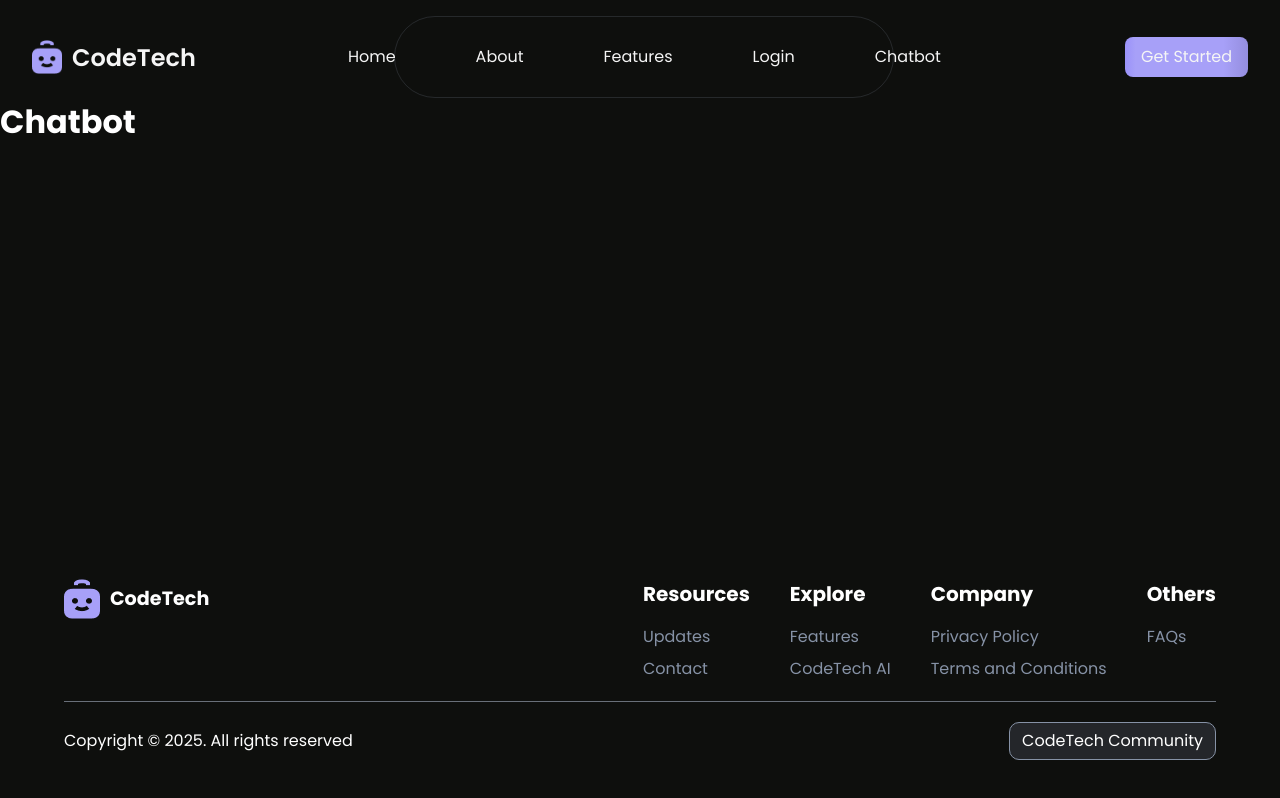
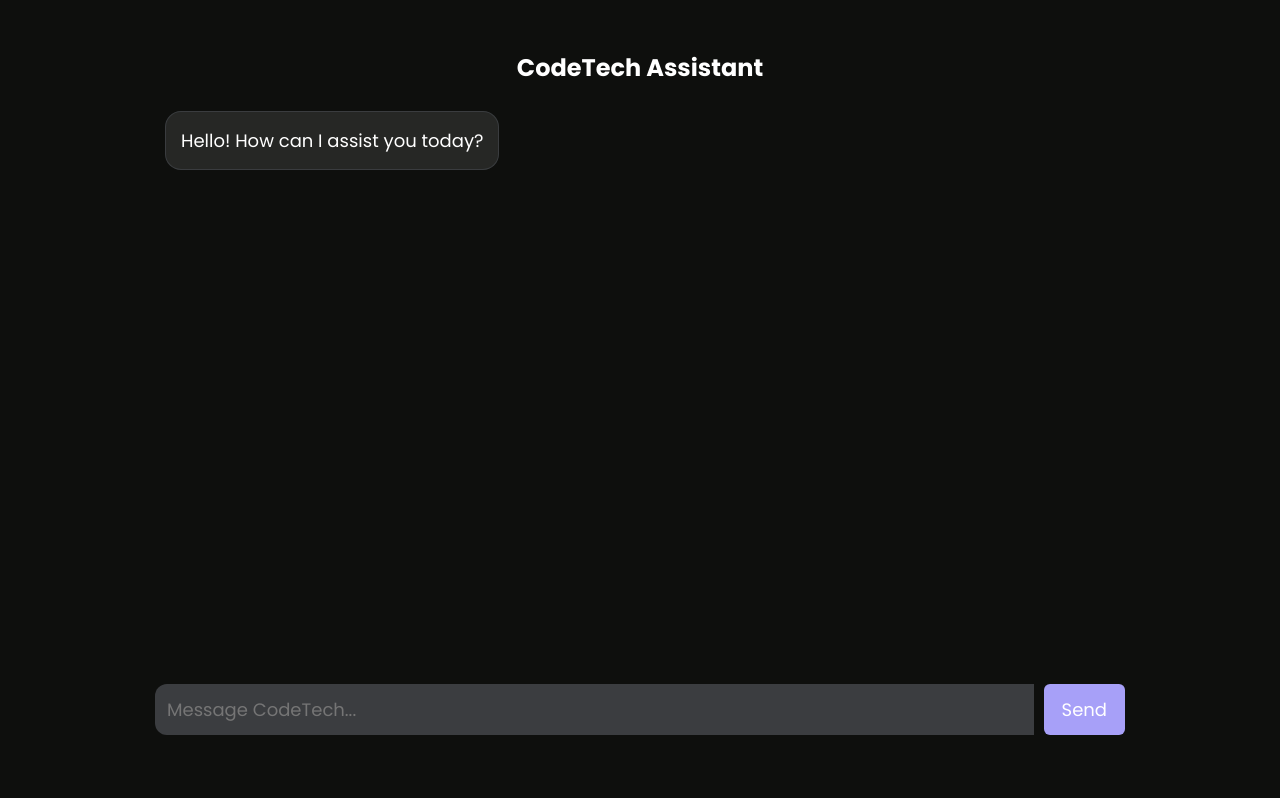
Before and after one commit to kkaushik03/SmartPost, a React (Create React App) app in the folder smartpost/: page /chatbot in a window 1280 px wide. Built offline with nearby package versions, Linux system fonts and the light colour scheme.

Commit message:
Implemented basic chatbot design

```diff
--- a/smartpost/src/App.jsx
+++ b/smartpost/src/App.jsx
@@ -21,7 +21,7 @@ function App() {
 
 function MainLayout() {
   const location = useLocation();
-  const hideOnPages = ["/login", "/signup"];
+  const hideOnPages = ["/login", "/signup", "/chatbot"];
 
   return (
     <div className="app-wrapper">
--- a/smartpost/src/components/Chatbot/Chatbot.jsx
+++ b/smartpost/src/components/Chatbot/Chatbot.jsx
@@ -1,12 +1,57 @@
-import React from 'react'
+import React, { useState } from "react";
+import "./chatbot.css";
 
-function Chatbot() {
+const Chatbot = () => {
+  const [messages, setMessages] = useState([
+    { text: "Hello! How can I assist you today?", sender: "bot" }
+  ]);
+  const [input, setInput] = useState("");
+
+  const responses = {
+    "hi": "Hello! How can I assist you?",
+    "bye": "Goodbye! Have a great day!",
+    "default": "I don't understand"
+  };
+
+  const sendMessage = () => {
+    if (!input.trim()) {
+      return;
+    }
+
+    setMessages([...messages, { text: input, sender: "user" }]);
+
+    setTimeout(() => {
+      const response = responses[input.toLowerCase()] || responses["default"];
+      setMessages(prev => [...prev, { text: response, sender: "bot" }]);
+    }, 500);
+
+    setInput("");
+  };
+
   return (
-    <div id="chatbot">
-        <h1>Chatbot</h1>
+    <div id="chatbot" className="chatbot-container">
+      <div className="chat-title">CodeTech Assistant</div>
 
+      <div className="chat-messages">
+        {messages.map((msg, index) => (
+          <div key={index} className={`chat-message ${msg.sender}`}>
+            <p>{msg.text}</p>
+          </div>
+        ))}
+      </div>
+
+      <div className="chat-input">
+        <input
+          type="text"
+          placeholder="Message CodeTech..."
+          value={input}
+          onChange={(e) => setInput(e.target.value)}
+          onKeyPress={(e) => e.key === "Enter" && sendMessage()}
+        />
+        <button onClick={sendMessage}>Send</button>
+      </div>
     </div>
-  )
-}
+  );
+};
 
-export default Chatbot
+export default Chatbot;
--- /dev/null
+++ b/smartpost/src/components/Chatbot/chatbot.css
@@ -0,0 +1,74 @@
+.chatbot-container {
+  width: 1000px;
+  height: 700px;
+  display: flex;
+  flex-direction: column;
+  position: absolute;
+  top: 50%;
+  left: 50%;
+  transform: translate(-50%, -50%);
+}
+
+.chat-title {
+    text-align: center;
+    font-weight: bold;
+    font-size: 24px;
+}
+
+/* Parent: hold all messages  */
+.chat-messages {
+  flex: 1;
+  padding: 25px;
+  display: flex;
+  flex-direction: column;
+  gap: 15px;
+  max-height: 600px;
+  overflow-y: auto;
+}
+
+/* Child: individual message between bot and user  */
+.chat-message {
+  max-width: 75%;
+  padding: 15px;
+  font-size: 18px;
+  border-radius: 10px;
+}
+
+.chat-message.user {
+    border-radius: 12px;
+    border: 1px solid var(--Glass-Morphism-Glass-Stroke, rgba(134, 146, 166, 0.20));
+    background: var(--Cards-Card-Color, rgba(40, 42, 47, 0.86));
+    align-self: flex-end;
+}
+
+.chat-message.bot {
+    border-radius: 16px;
+    border: 1px solid var(--Glass-Morphism-Glass-Stroke, rgba(134, 146, 166, 0.20));
+    background: var(--Glass-Morphism-Glass-White, rgba(255, 255, 255, 0.10));
+    align-self: flex-start;
+}
+
+.chat-input {
+  display: flex;
+  padding: 15px;
+}
+
+.chat-input input {
+    flex: 1;
+    padding: 12px;
+    font-size: 18px;
+    border: none;
+    border-radius: 12px 0px 0px 12px;
+    background: #3B3D40;
+    color: white;
+}
+
+.chat-input button {
+    background: var(--Buttons-Primary, #A7A0F8);
+    border: none;
+    padding: 12px 18px;
+    font-size: 18px;
+    border-radius: 6px;
+    cursor: pointer;
+    margin-left: 10px;
+}
--- a/smartpost/src/components/LandingPage/Navbar/Navbar.jsx
+++ b/smartpost/src/components/LandingPage/Navbar/Navbar.jsx
@@ -26,7 +26,6 @@ const Navbar = () => {
           <button onClick={() => scrollToSection("about")}>About</button>
           <button onClick={() => scrollToSection("features")}>Features</button>
           <button onClick={() => navigate("/login")}> Login</button>
-          <button onClick={() => navigate("/chatbot")}> Chatbot</button>
         </div>
 
         <button className="get-started" onClick={() => navigate("/signup")}>Get Started</button>
```
